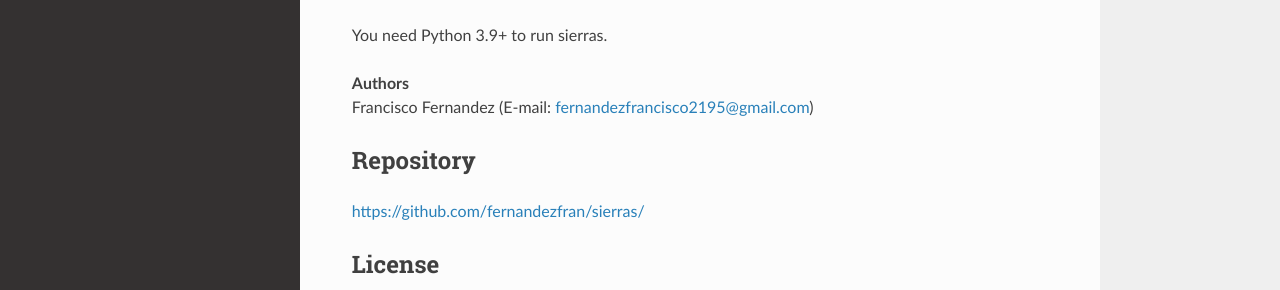
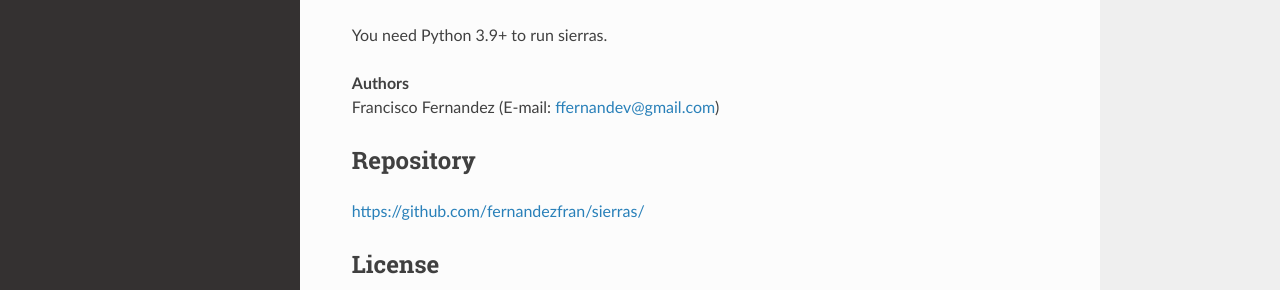
Before and after one commit to fernandezfran/sierras, a Sphinx documentation site: the page built from docs/source/index.rst, in a window 1280 px wide and 1211 px high. Shown: the part 308-598 px from the top of the window. Built offline with Sphinx 7.4.7 and the Read the Docs theme 2.0.0, drawn with Linux system fonts in a browser that asks for light colours; the version number is read from the project's files by our own code.

Commit message:
dev mail

```diff
--- a/docs/source/index.rst
+++ b/docs/source/index.rst
@@ -35,7 +35,7 @@ You need Python 3.9+ to run sierras.
 
 
 | **Authors**
-| Francisco Fernandez (E-mail: fernandezfrancisco2195@gmail.com)
+| Francisco Fernandez (E-mail: ffernandev@gmail.com)
 
 
 Repository
```
Also changed, not shown: README.md (+1 -1 lines).
